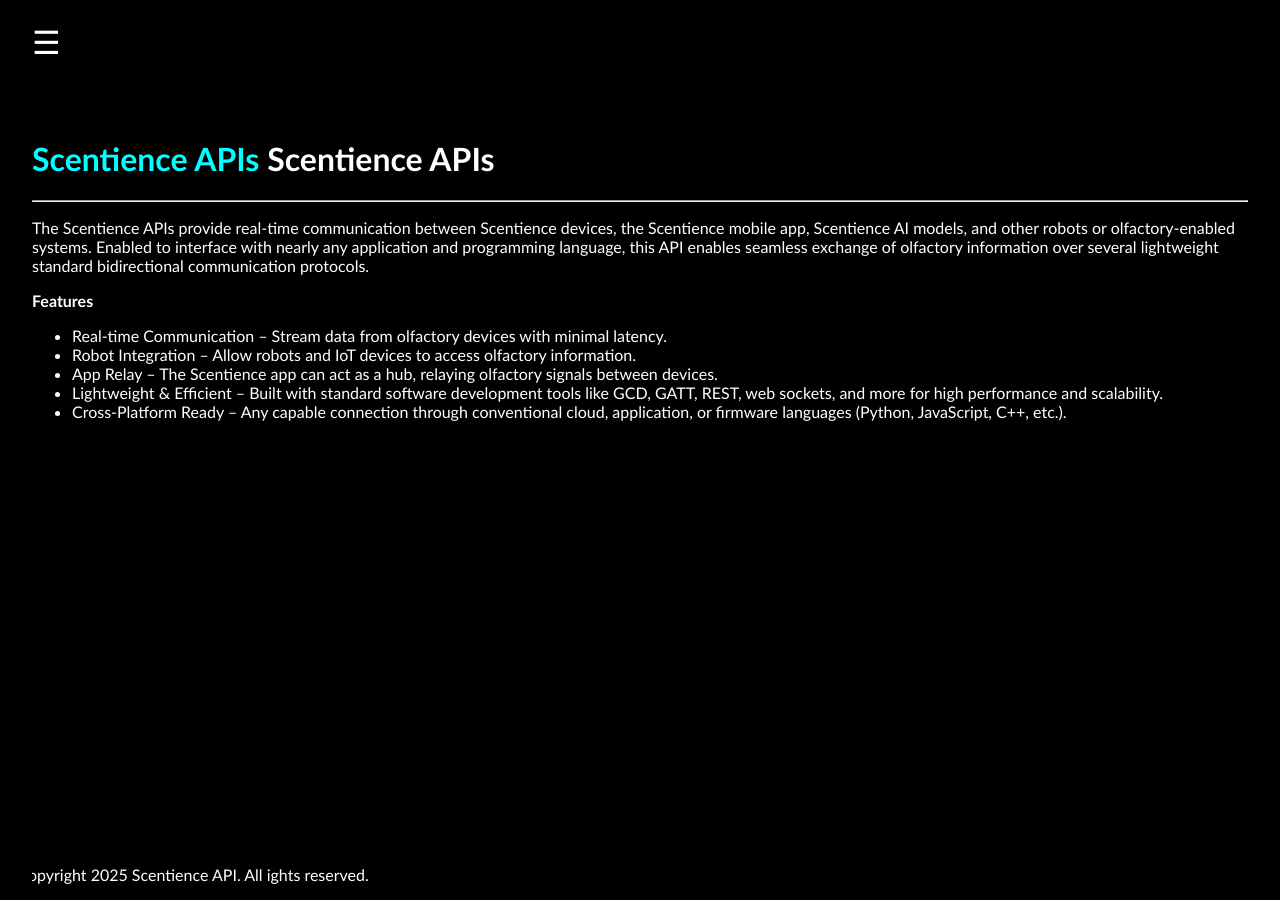
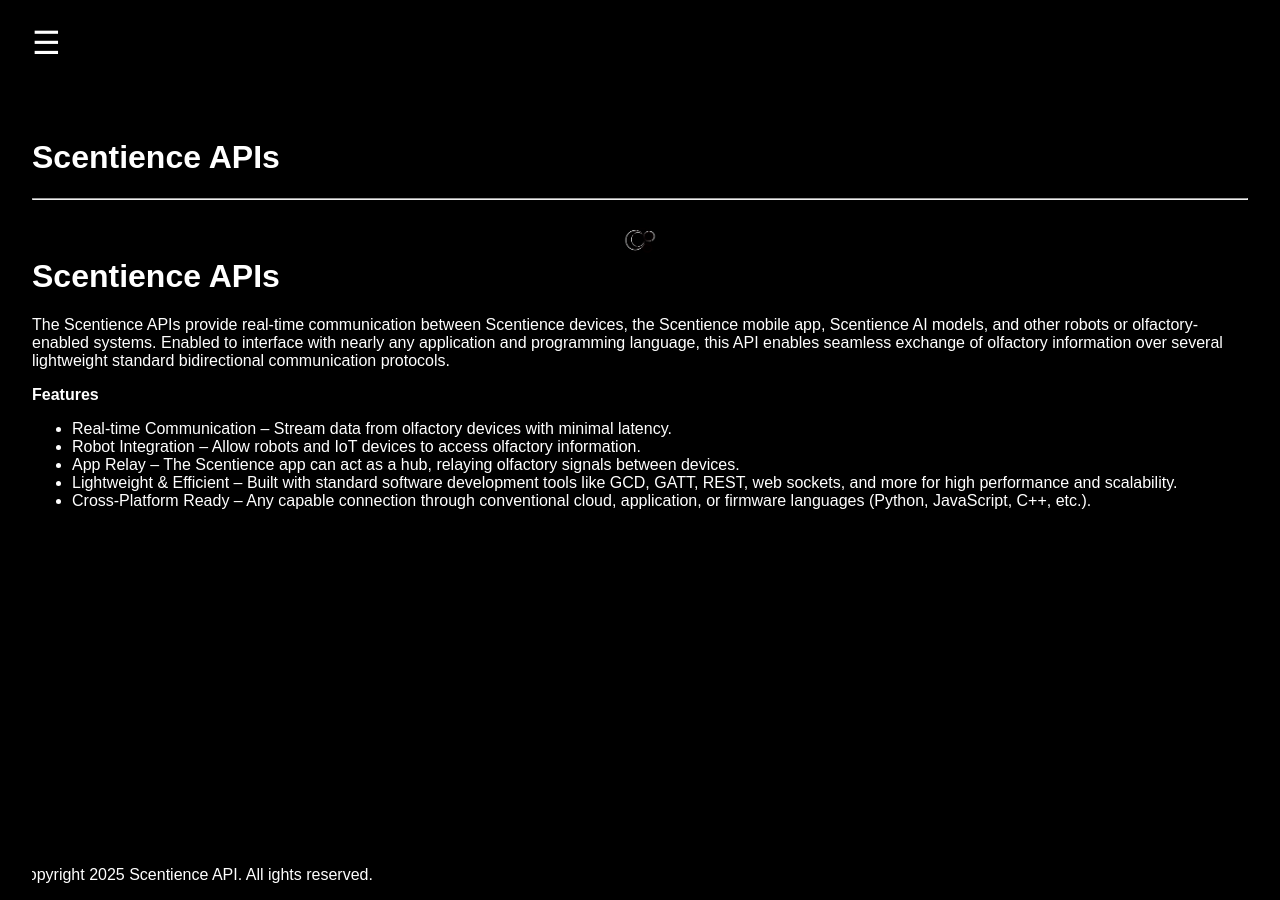
Before and after one commit to Scentience/docs-api, a Jekyll site: the page built from index.md, in a window 1280 px wide. Built offline with Jekyll 4.4.1, drawn with Linux system fonts in a browser that asks for light colours.

Commit message:
update image format

```diff
--- a/css/styles.css
+++ b/css/styles.css
@@ -2,7 +2,7 @@
 body {
     margin: 0;
     padding: 0;
-    font-family: 'Optima', sans-serif;
+    font-family: 'Avenir', sans-serif;
     background-color: #000;
     color: #fff;
     position: relative;
--- a/index.md
+++ b/index.md
@@ -4,8 +4,9 @@
 ---
 <!-- ![image info](https://scentience.github.io/docs-api/assets/logo.png) -->
 <!-- <img src="https://scentience.github.io/docs-api/assets/logo.png" style="display:block;float:none;margin-left:auto;margin-right:auto;width:3%"> -->
-# [Scentience APIs](https://scentience.github.io/docs-api/assets/logo.png =250x)  Scentience APIs
+# [](https://scentience.github.io/docs-api/assets/logo.png =250x)  Scentience APIs
 ---
+# <img src="https://scentience.github.io/docs-api/assets/logo.png" style="width:3%"> Scentience APIs
 The Scentience APIs provide real-time communication between Scentience devices, the Scentience mobile app, Scentience AI models, and other robots or olfactory-enabled systems.
 Enabled to interface with nearly any application and programming language, this API enables seamless exchange of olfactory information over several lightweight standard bidirectional communication protocols.
 
```
